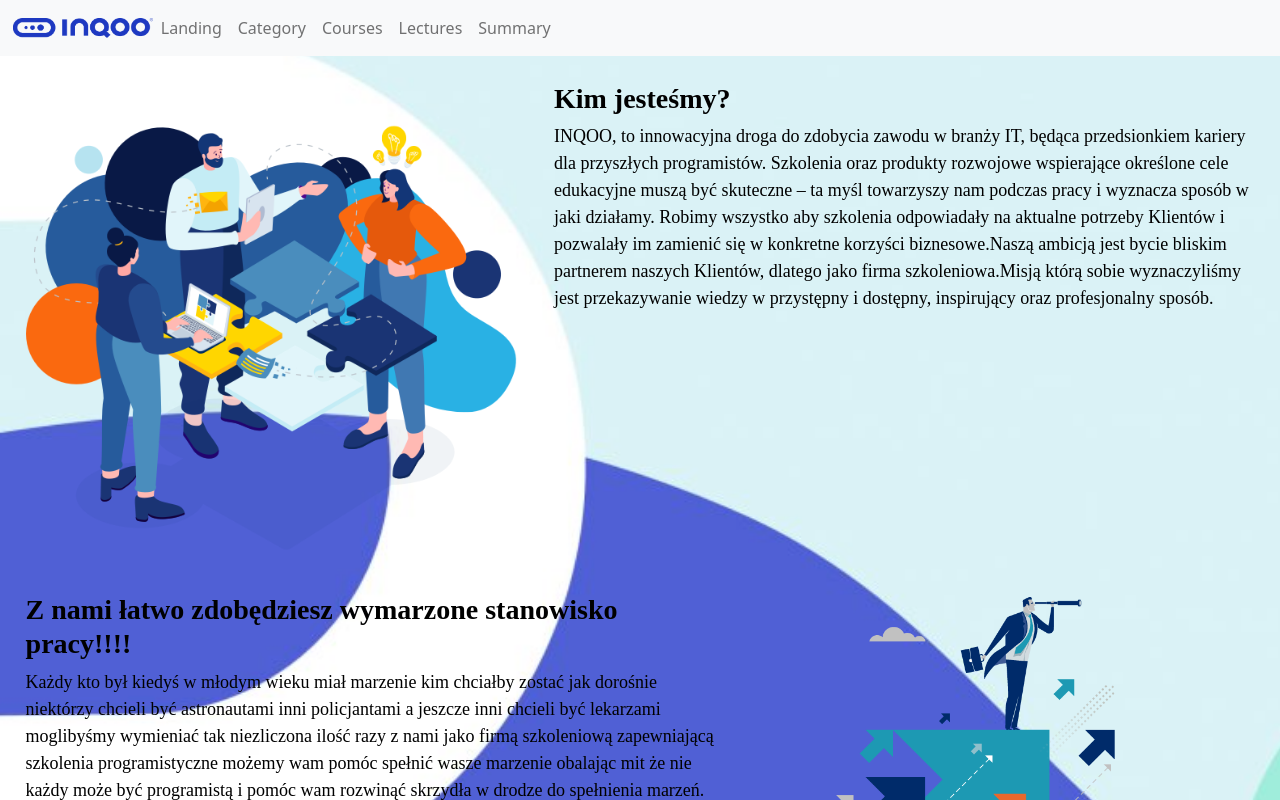
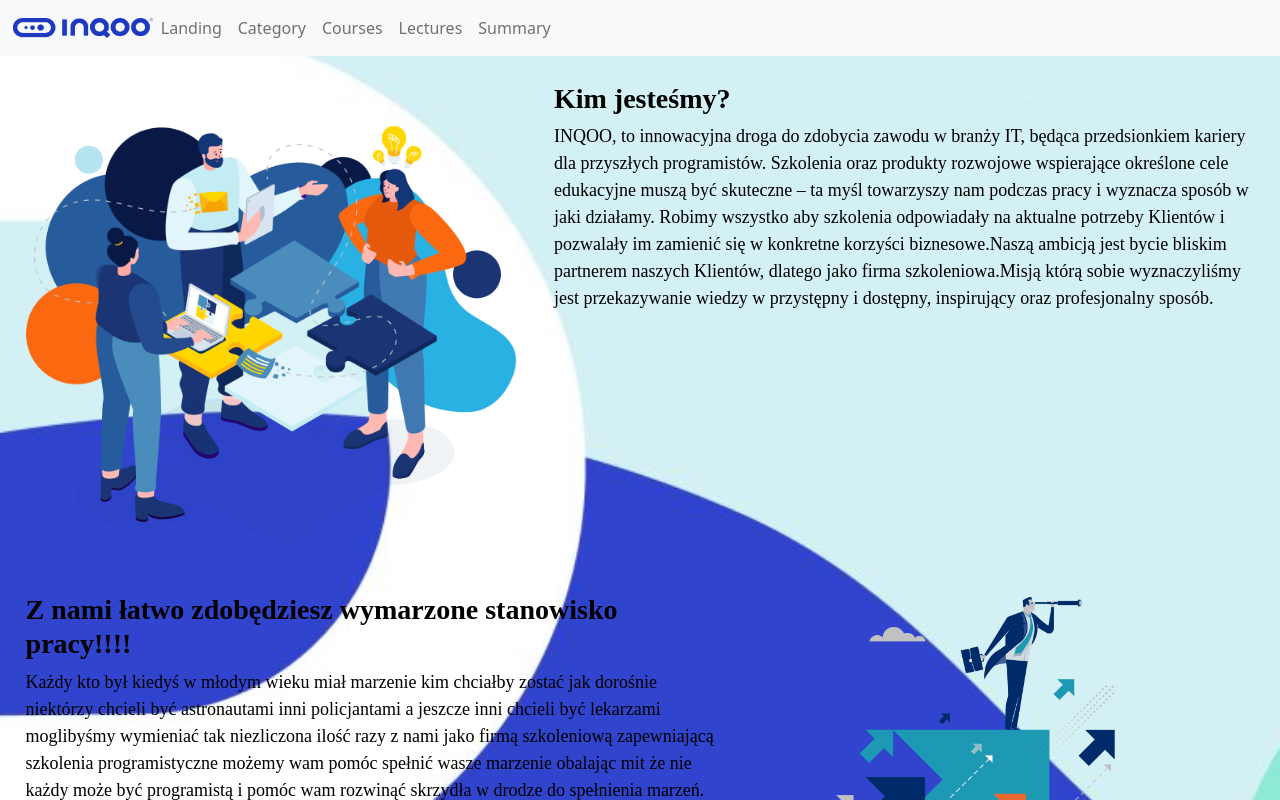
Before and after one commit to domino468/CoursesPlatform, an Angular app: page /landing-page in a window 1280 px wide. Shown: the top 800 px of the page. Built offline with nearby package versions, Linux system fonts and the light colour scheme.

Commit message:
improved commit

```diff
--- a/src/app/landing-page/landing-page.component.scss
+++ b/src/app/landing-page/landing-page.component.scss
@@ -4,7 +4,6 @@
     width:100%;
     padding:2%;
     color:$handsome;
-    background-color: rgba(255, 255, 255, 0.15);
     font-size: 18px;
     font-family: 'Times New Roman', Times, serif;
 }
```
